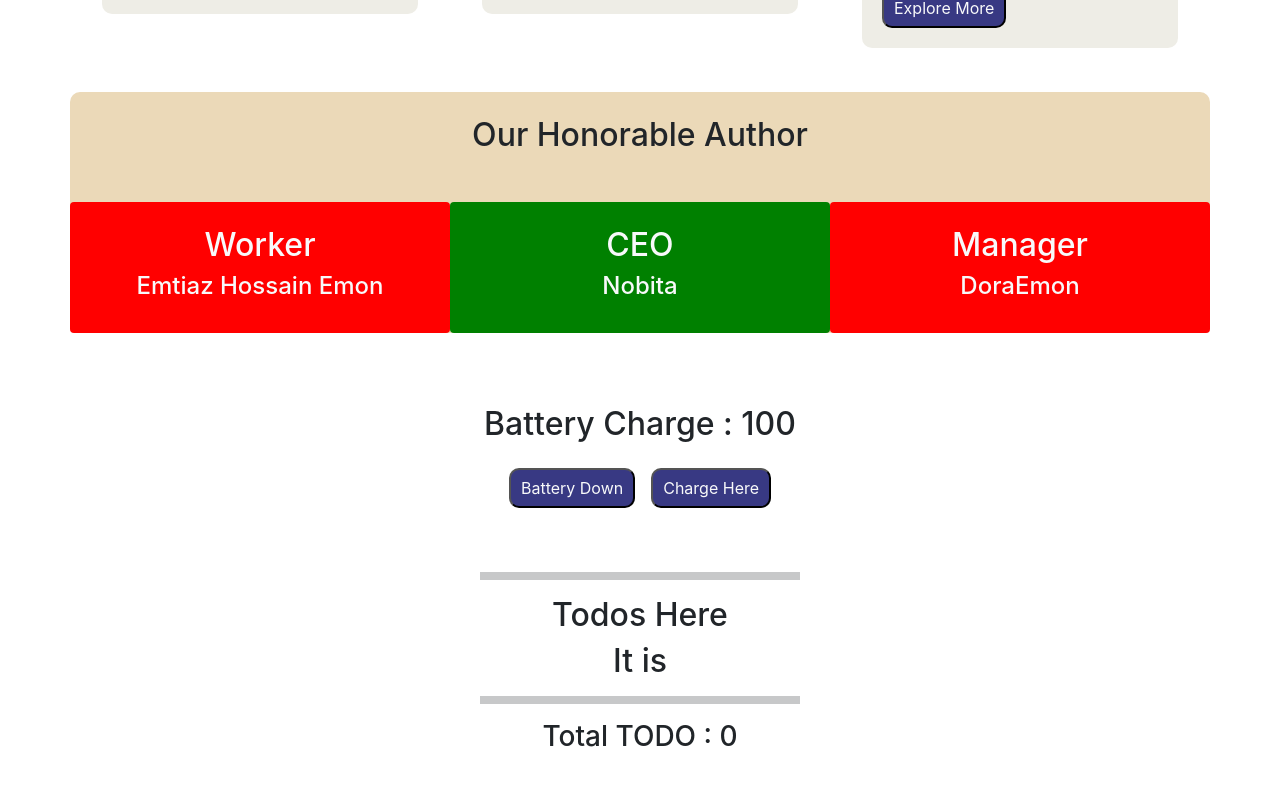
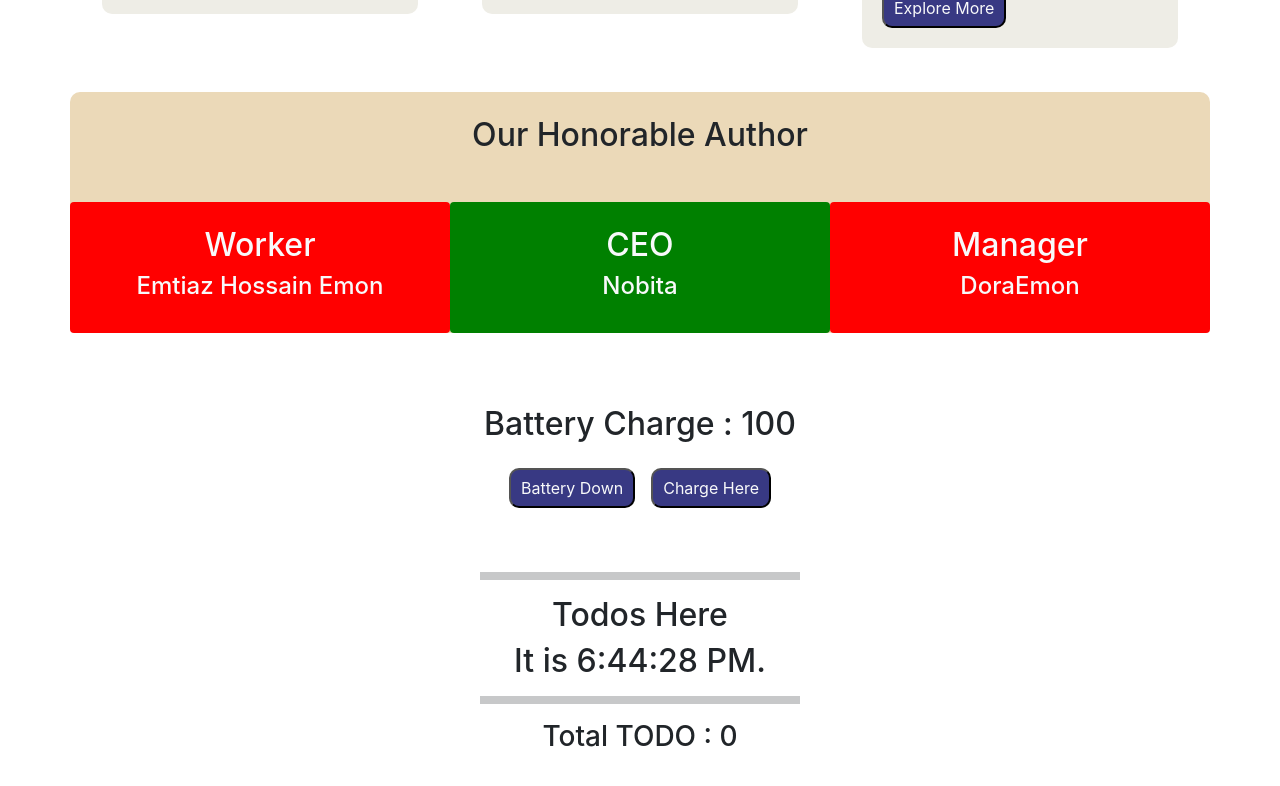
Before and after one commit to EmtiazHossainE2/milestone-8-react, a React (Create React App) app in the folder react-vision/: page / in a window 1280 px wide. Shown: the part 514-1300 px from the top of the page. Built offline with nearby package versions, Linux system fonts and the light colour scheme; no server answers.

Commit message:
watch fixed

```diff
--- a/react-vision/src/components/Watch/Watch.js
+++ b/react-vision/src/components/Watch/Watch.js
@@ -1,13 +1,9 @@
 import React from 'react';
 
 const Watch = () => {
-    const tick = () => {
-        // new Date().toLocaleTimeString()
-    }
-    setInterval(tick, 1000);
     return (
         <div>
-            <h2>It is {tick}</h2>
+            <h2>It is {new Date().toLocaleTimeString()}.</h2>
         </div>
     );
 };
```
